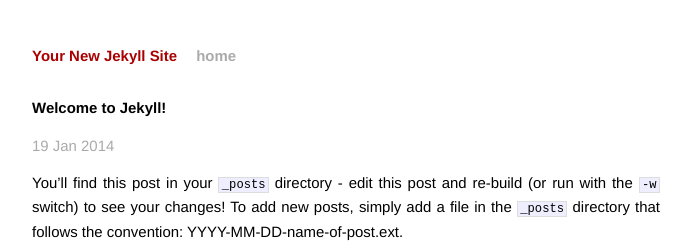
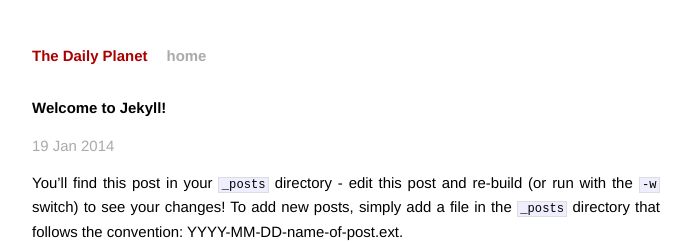
Before and after one commit to thedailyplanet/thedailyplanet.github.io, a Jekyll site: the page built from _posts/2014-01-19-welcome-to-jekyll.markdown, in a window 1280 px wide. Shown: the top 243 px of the page, without its empty margins (294-985 px from the left). Built offline with Jekyll 4.4.1, drawn with Linux system fonts in a browser that asks for light colours; Markdown is read by kramdown in place of the engine named in the settings.

Commit message:
fixed blog title

```diff
--- a/_config.yml
+++ b/_config.yml
@@ -1,3 +1,3 @@
-name: Your New Jekyll Site
+name: The Daily Planet
 markdown: redcarpet
 pygments: true
```
